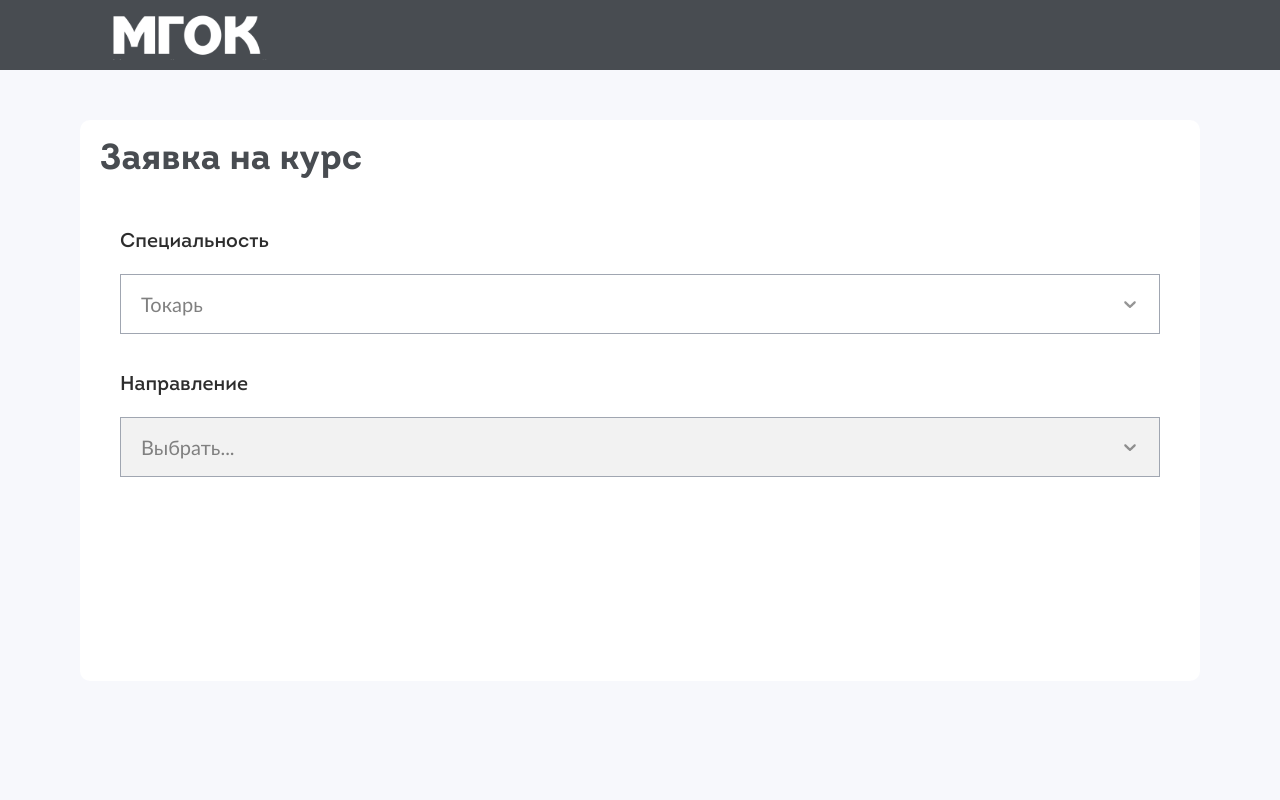
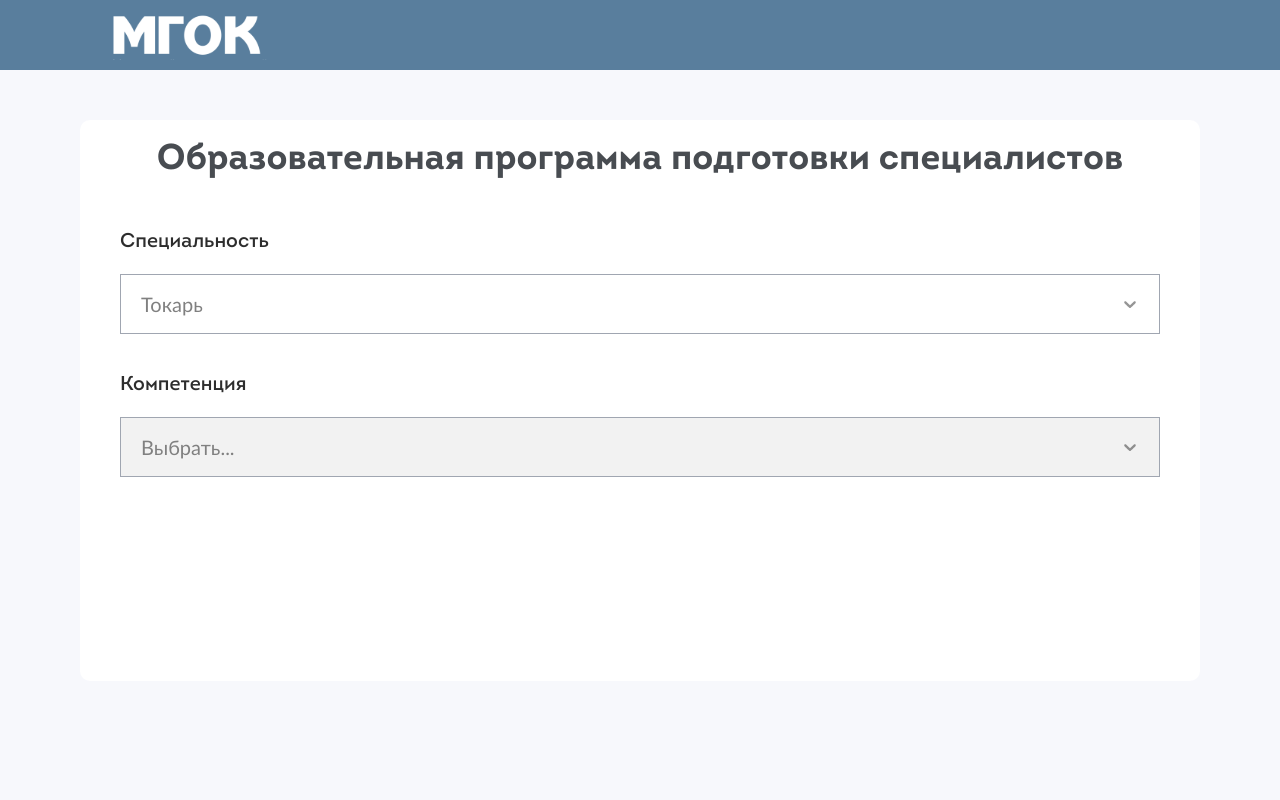
Before and after one commit to marcefalb/methodist, a React (Create React App) app: page / in a window 1280 px wide. Shown: the top 800 px of the page. Built offline with nearby package versions, Linux system fonts and the light colour scheme; no server answers.

Commit message:
visual fixes

```diff
--- a/src/assets/styles/index.css
+++ b/src/assets/styles/index.css
@@ -1,6 +1,6 @@
 :root {
   --main: #484C51;
-  --secondary: #2183AA;
+  --secondary: #597E9D;
   --secondary-light: #7AB5CC;
   --border-line: #A0A6B1;
   --border-line-light: #e5e5e5;
@@ -10,6 +10,7 @@ h1 {
   font-size: 36px;
   font-weight: 700;
   font-family: 'Intro', Serif;
+  text-align: center;
 }
 .App {
   display: flex;
--- a/src/components/Footer/Footer.css
+++ b/src/components/Footer/Footer.css
@@ -3,7 +3,7 @@
 
   padding: 60px 0 30px 0;
 
-  background-color: var(--main);
+  background-color: var(--secondary);
 }
 .footer__wrapper {
   display: flex;
--- a/src/components/Form/ProfessionalSkill/ProfessionalSkill.css
+++ b/src/components/Form/ProfessionalSkill/ProfessionalSkill.css
@@ -92,10 +92,10 @@
   cursor: pointer;
 }
 .professional-skills__add-btn span {
-  color: var(--secondary-light);
+  color: var(--secondary);
   font-size: 14px;
   margin-bottom: 2px;
 }
 .professional-skills__add-btn svg path {
-  stroke: var(--secondary-light);
+  stroke: var(--secondary);
 }
--- a/src/components/Header/Header.css
+++ b/src/components/Header/Header.css
@@ -2,7 +2,7 @@
   height: 70px;
   width: 100%;
 
-  background-color: var(--main);
+  background-color: var(--secondary);
 }
 .header__wrapper {
   display: flex;
--- a/src/methodist/FormButtons/FormButtons.css
+++ b/src/methodist/FormButtons/FormButtons.css
@@ -15,8 +15,7 @@
 
   padding: 10px 30px;
 
-  background-color: var(--secondary);
-  color: #fff;
+  color: var(--secondary);
   border: 1px solid var(--secondary) !important;
   border-radius: 10px;
   font-size: 24px;
--- a/src/methodist/FormButtons/FormButtons.jsx
+++ b/src/methodist/FormButtons/FormButtons.jsx
@@ -6,8 +6,7 @@ import { observer } from "mobx-react-lite";
 const FormButtons = observer(() => {
   return (
     <div className="form-buttons">
-      <button className="form-buttons__save">Сохранить</button>
-      <button className="form-buttons__cancel">Отмена</button>
+      <button className="form-buttons__save">Сформировать</button>
     </div>
   );
 });
--- a/src/methodist/Methodist.jsx
+++ b/src/methodist/Methodist.jsx
@@ -20,7 +20,7 @@ const Methodist = observer(() => {
   return (
     <main className="main">
       <div className="wrapper main__wrapper">
-        <h1>Заявка на курс</h1>
+        <h1>Образовательная программа подготовки специалистов</h1>
         <div className="main__content">
           <Select
             name={"speciality"}
@@ -30,7 +30,7 @@ const Methodist = observer(() => {
           />
           <Select
             name={"direction"}
-            title={"Направление"}
+            title={"Компетенция"}
             options={store.directionsList}
             onChange={(event) => directionOnChange(event)}
             isDisabled={store.isDisabled}
--- a/src/methodist/PersonalSkillsList/PersonalSkillsList.jsx
+++ b/src/methodist/PersonalSkillsList/PersonalSkillsList.jsx
@@ -9,7 +9,7 @@ import "./PersonalSkillsList.css";
 const PersonalSkillsList = observer(() => {
   return (
     <div className="personal-skills">
-      <span className="personal-skills__title title">Личностные качества</span>
+      <span className="personal-skills__title title">Личностные компетенции</span>
       <div className="personal-skills__select">
         <SkillsSelect
           options={skills.personalSkillsList}
--- a/src/methodist/ProfessionalSkillsList/ProfessionalSkillsList.jsx
+++ b/src/methodist/ProfessionalSkillsList/ProfessionalSkillsList.jsx
@@ -10,7 +10,7 @@ const ProfessionalSkillsList = observer(() => {
   return (
     <div className="professional-skills">
       <span className="professional-skills__title title">
-        Профессиональные качества
+        Профессиональные компетенции
       </span>
       <ul className="professional-skills__list">
         {skills.professionalSkills.map((el) => {
```
